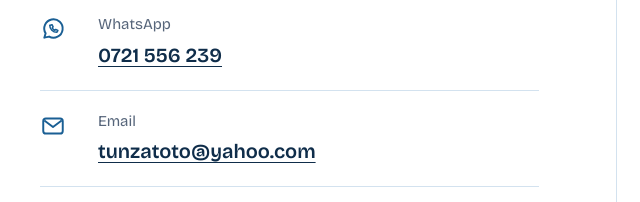
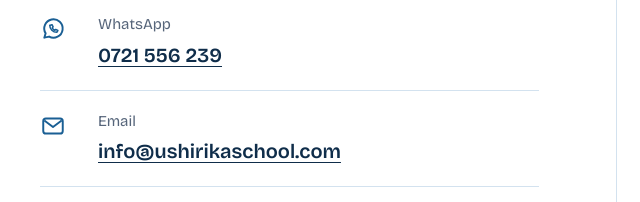
Before and after one commit to mzeedaudi/ushirikaschool, a plain HTML site: page contact.html in a window 1280 px wide. Shown: the part 800-1002 px from the top of the page, 0-640 px from the left. Drawn offline with nearby package versions, Linux system fonts and the light colour scheme.

Commit message:
Show info@ushirikaschool.com as the school's email address
Co-Authored-By: Claude Opus 5.5 <noreply@anthropic.com>

```diff
--- a/contact.html
+++ b/contact.html
@@ -4,7 +4,7 @@
   <meta charset="utf-8">
   <meta name="viewport" content="width=device-width, initial-scale=1">
   <title>Contact us | Ushirika School Kibera</title>
-  <meta name="description" content="Call or WhatsApp Ushirika School on 0721 556 239, email tunzatoto@yahoo.com, or visit us in Laini Saba, Kibera, Nairobi.">
+  <meta name="description" content="Call or WhatsApp Ushirika School on 0721 556 239, email info@ushirikaschool.com, or visit us in Laini Saba, Kibera, Nairobi.">
   <link rel="canonical" href="https://ushirikaschool.com/contact.html">
   <meta property="og:url" content="https://ushirikaschool.com/contact.html">
   <meta property="og:site_name" content="Ushirika School Kibera">
@@ -57,7 +57,7 @@
           </li>
           <li>
             <svg viewBox="0 0 24 24" fill="none" stroke="currentColor" stroke-width="1.8" stroke-linejoin="round" aria-hidden="true"><rect x="3" y="5" width="18" height="14" rx="2.5"/><path d="M4 7l8 6 8-6"/></svg>
-            <div><span>Email</span><a href="mailto:tunzatoto@yahoo.com">tunzatoto@yahoo.com</a></div>
+            <div><span>Email</span><a href="mailto:info@ushirikaschool.com">info@ushirikaschool.com</a></div>
           </li>
           <li>
             <svg viewBox="0 0 24 24" fill="none" stroke="currentColor" stroke-width="1.8" aria-hidden="true"><path d="M12 21s-7-6.2-7-11.5a7 7 0 0 1 14 0C19 14.8 12 21 12 21Z"/><circle cx="12" cy="9.5" r="2.5"/></svg>
--- a/js/site.js
+++ b/js/site.js
@@ -9,10 +9,10 @@ const SITE = {
   phone: "0721 556 239",
   phoneLink: "+254721556239",
   whatsapp: "254721556239",
-  email: "tunzatoto@yahoo.com",
+  email: "info@ushirikaschool.com",
 
   // Formspree sends the contact, sponsorship and newsletter forms to your email.
-  // 1. Sign up at https://formspree.io with tunzatoto@yahoo.com
+  // 1. Sign up at https://formspree.io with info@ushirikaschool.com
   // 2. Create a form and copy its ID (the letters after /f/ in the endpoint,
   //    for example "xpzkqwer")
   // 3. Paste it between the quotes below.
```
Also changed, not shown: index.html (+1 -1 lines).
